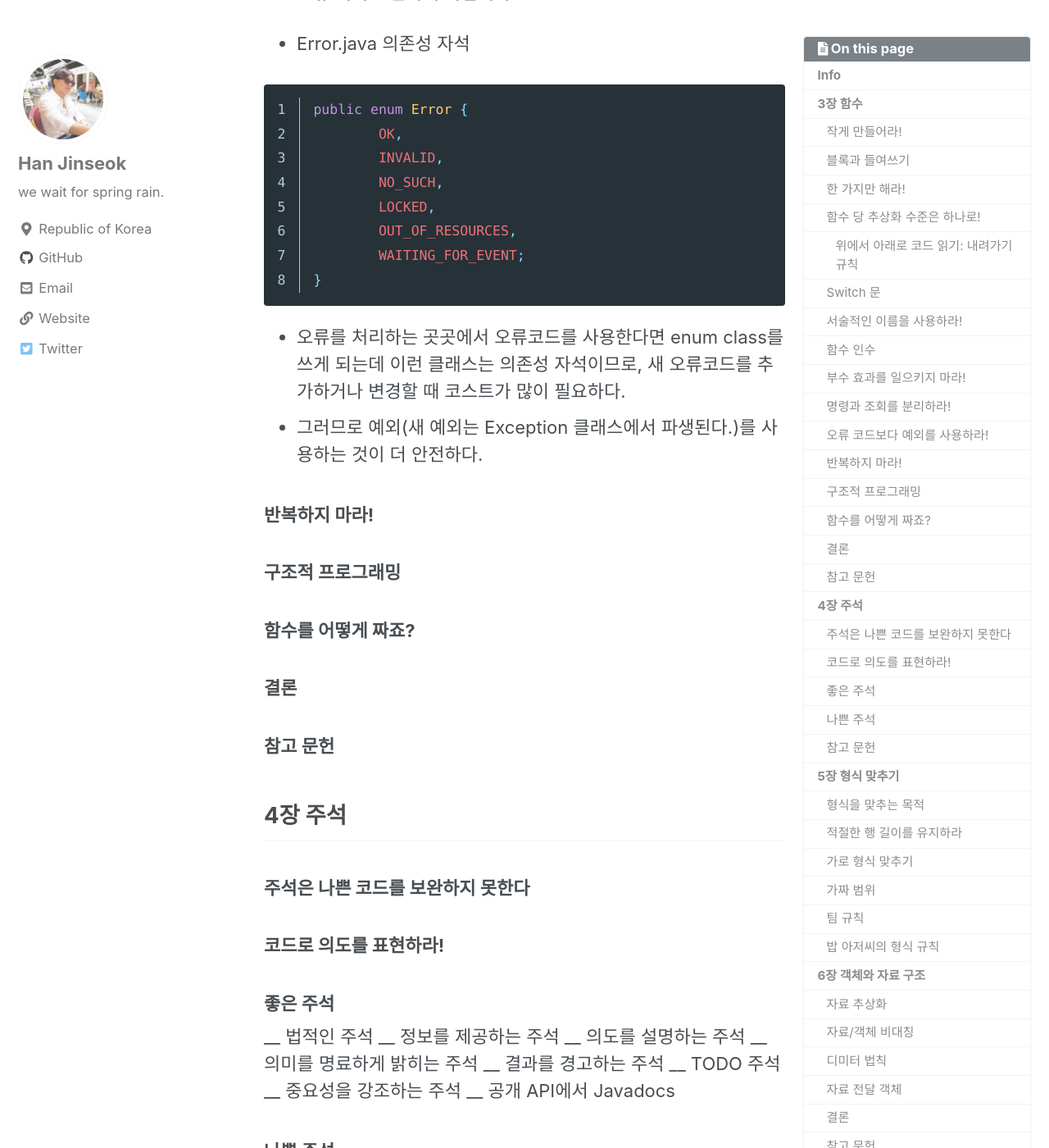
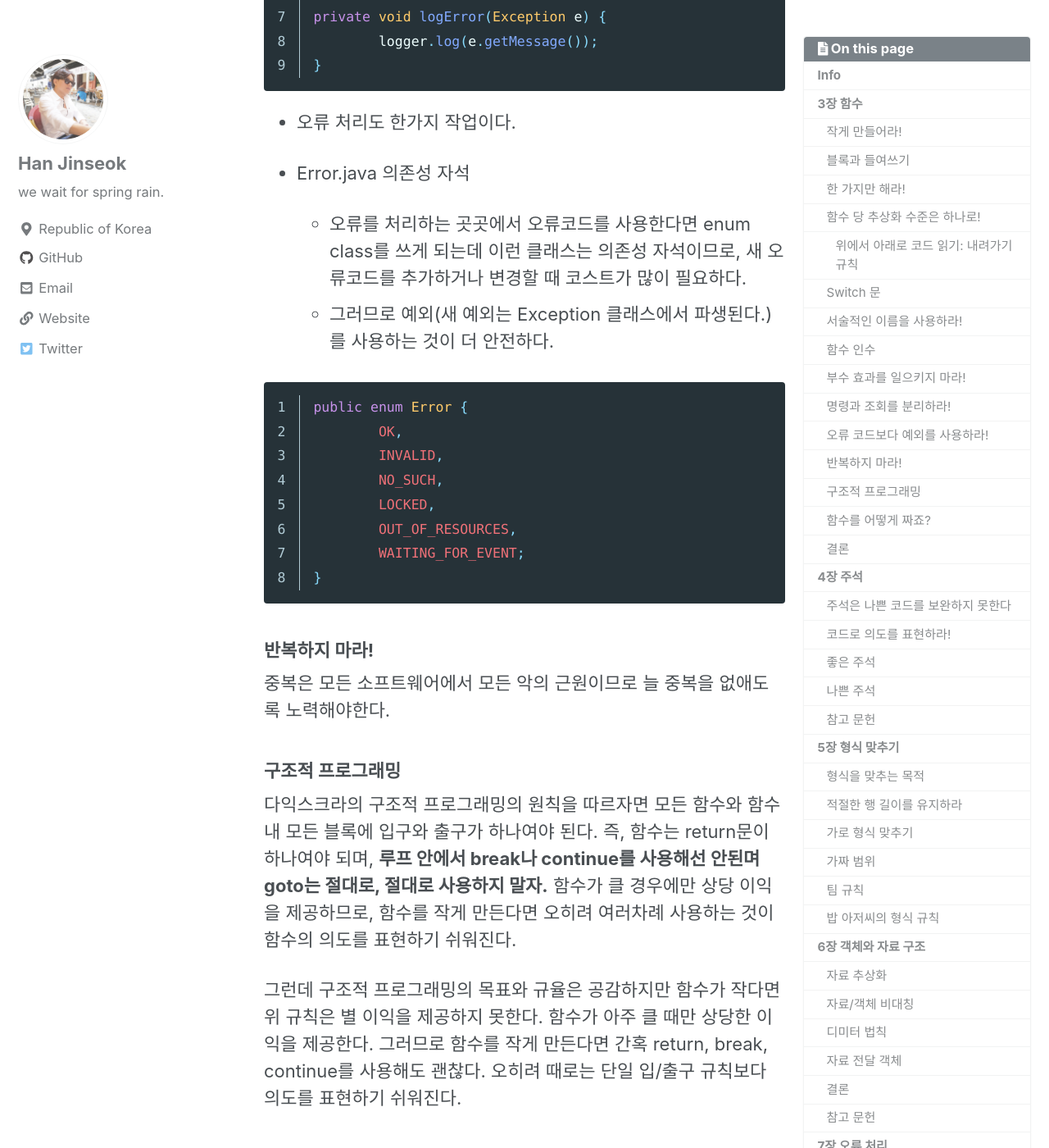
Before and after one commit to moregorenine/moregorenine.github.io, a Jekyll site: the page built from _posts/book/2019-03-01-clean-code-part3.md, in a window 1280 px wide and 1400 px high, scrolled down 10256 px. Shown: the whole window at 82% size. Built offline with Jekyll 4.4.1, drawn with Linux system fonts in a browser that asks for light colours; nearby versions of some CDN libraries; comment, search, counter and statistics services are not loaded; a style sheet for code colours, icons or effects is not loaded; some of the changed text lies outside the part shown.

Commit message:
Update 2019-03-01-clean-code-part3.md

```diff
--- a/_posts/book/2019-03-01-clean-code-part3.md
+++ b/_posts/book/2019-03-01-clean-code-part3.md
@@ -232,9 +232,11 @@ public void delete(Page page) {
   		logError(e);
   	}
 }
+{% endhighlight %}
 
 위에서 `delete` 함수는 모든 오류를 처리한다. 그래서 코드를 이해하기 쉽다. 실제로 페이지 제거하는 함수는 아래의 `deletePageAndAllReferences`다. `deletePageAndAllReferences` 함수는 예외를 처리하지 않는다. 이렇게 정상 동작과 오류 처리 동작을 분리하면 코드를 이해하고 수정하기가 쉬워진다.
 
+{% highlight java linenos %}
 private void deletePageAndAllReferences(Page page) throws Exception {
 	deletePage(page);
 	registry.deleteReference(page.name);
@@ -249,6 +251,8 @@ private void logError(Exception e) {
 - 오류 처리도 한가지 작업이다.
 
 - Error.java 의존성 자석
+  - 오류를 처리하는 곳곳에서 오류코드를 사용한다면 enum class를 쓰게 되는데 이런 클래스는 의존성 자석이므로, 새 오류코드를 추가하거나 변경할 때 코스트가 많이 필요하다.
+  - 그러므로 예외(새 예외는 Exception 클래스에서 파생된다.)를 사용하는 것이 더 안전하다.
 {% highlight java linenos %}
 public enum Error {
 	OK,
@@ -260,14 +264,20 @@ public enum Error {
 }
 {% endhighlight %}
 
-  - 오류를 처리하는 곳곳에서 오류코드를 사용한다면 enum class를 쓰게 되는데 이런 클래스는 의존성 자석이므로, 새 오류코드를 추가하거나 변경할 때 코스트가 많이 필요하다.
-  - 그러므로 예외(새 예외는 Exception 클래스에서 파생된다.)를 사용하는 것이 더 안전하다.
+### 반복하지 마라!
+중복은 모든 소프트웨어에서 모든 악의 근원이므로 늘 중복을 없애도록 노력해야한다.
 
-### 반복하지 마라!
 ### 구조적 프로그래밍
+다익스크라의 구조적 프로그래밍의 원칙을 따르자면 모든 함수와 함수 내 모든 블록에 입구와 출구가 하나여야 된다. 즉, 함수는 return문이 하나여야 되며, **루프 안에서 break나 continue를 사용해선 안된며 goto는 절대로, 절대로 사용하지 말자.** 함수가 클 경우에만 상당 이익을 제공하므로, 함수를 작게 만든다면 오히려 여러차례 사용하는 것이 함수의 의도를 표현하기 쉬워진다.
+
+그런데 구조적 프로그래밍의 목표와 규율은 공감하지만 함수가 작다면 위 규칙은 별 이익을 제공하지 못한다. 함수가 아주 클 때만 상당한 이익을 제공한다. 그러므로 함수를 작게 만든다면 간혹 return, break, continue를 사용해도 괜찮다. 오히려 때로는 단일 입/출구 규칙보다 의도를 표현하기 쉬워진다.
+
 ### 함수를 어떻게 짜죠?
+처음에는 길고 복잡하고, 들여쓰기 단계나 중복된 루프도 많다. 인수목록도 길지만, 이 코드들을 빠짐없이 테스트하는 단위 테스트 케이스도 만들고,
+코드를 다듬고, 함수를 만들고, 이름을 바꾸고, 중복을 제거한다. 이 와중에도 코드는 항상 단위 테스트를 통과한다. 처음부터 탁 짜지지는 않는다.
+
 ### 결론
-### 참고 문헌
+대가<sup>master</sup> 프로그래머는 시스템을 (구현할) 프로그램이 아니라 (풀어갈) 이야기로 여긴다.
 
 ## 4장 주석
 ### 주석은 나쁜 코드를 보완하지 못한다
```
